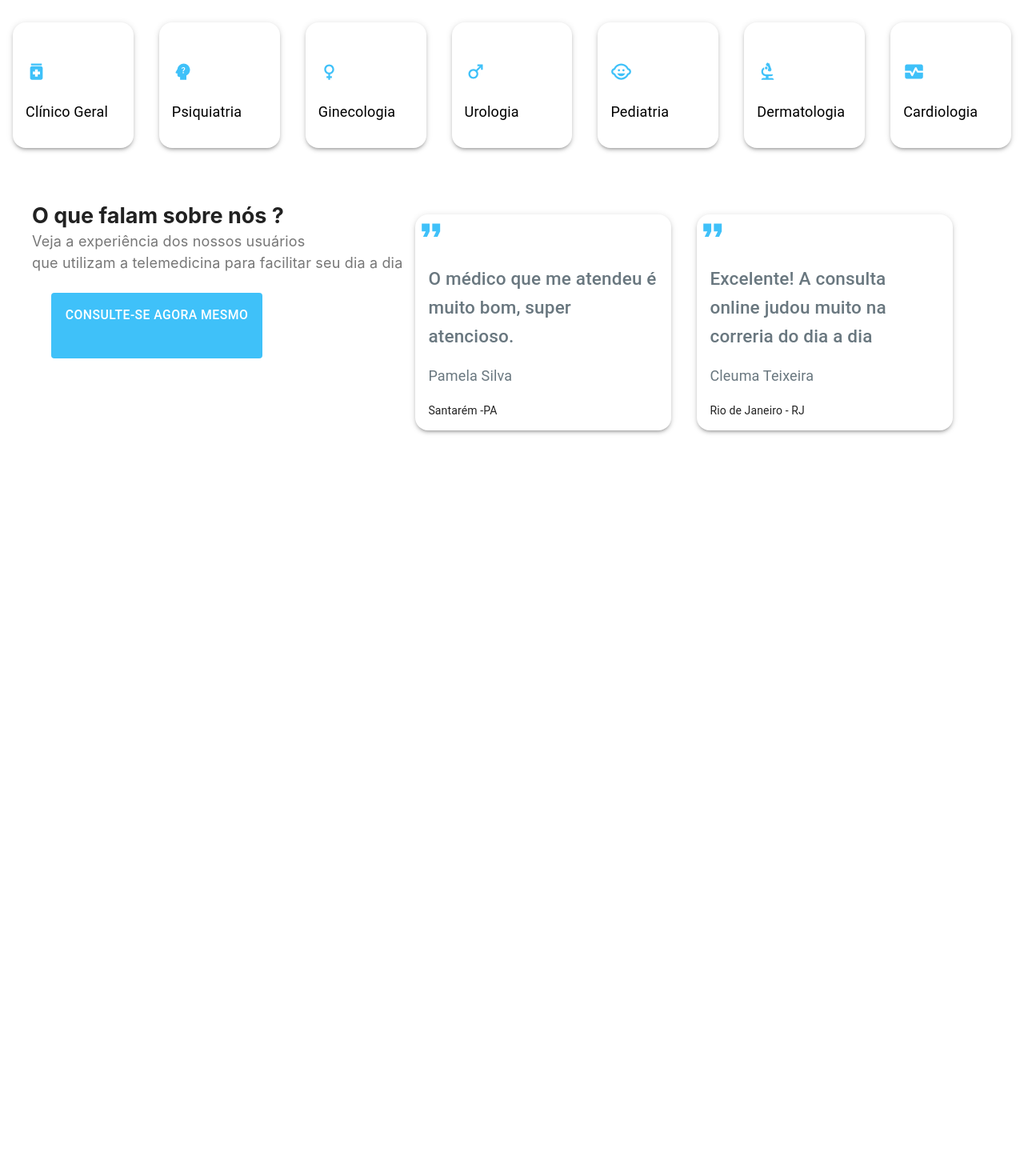
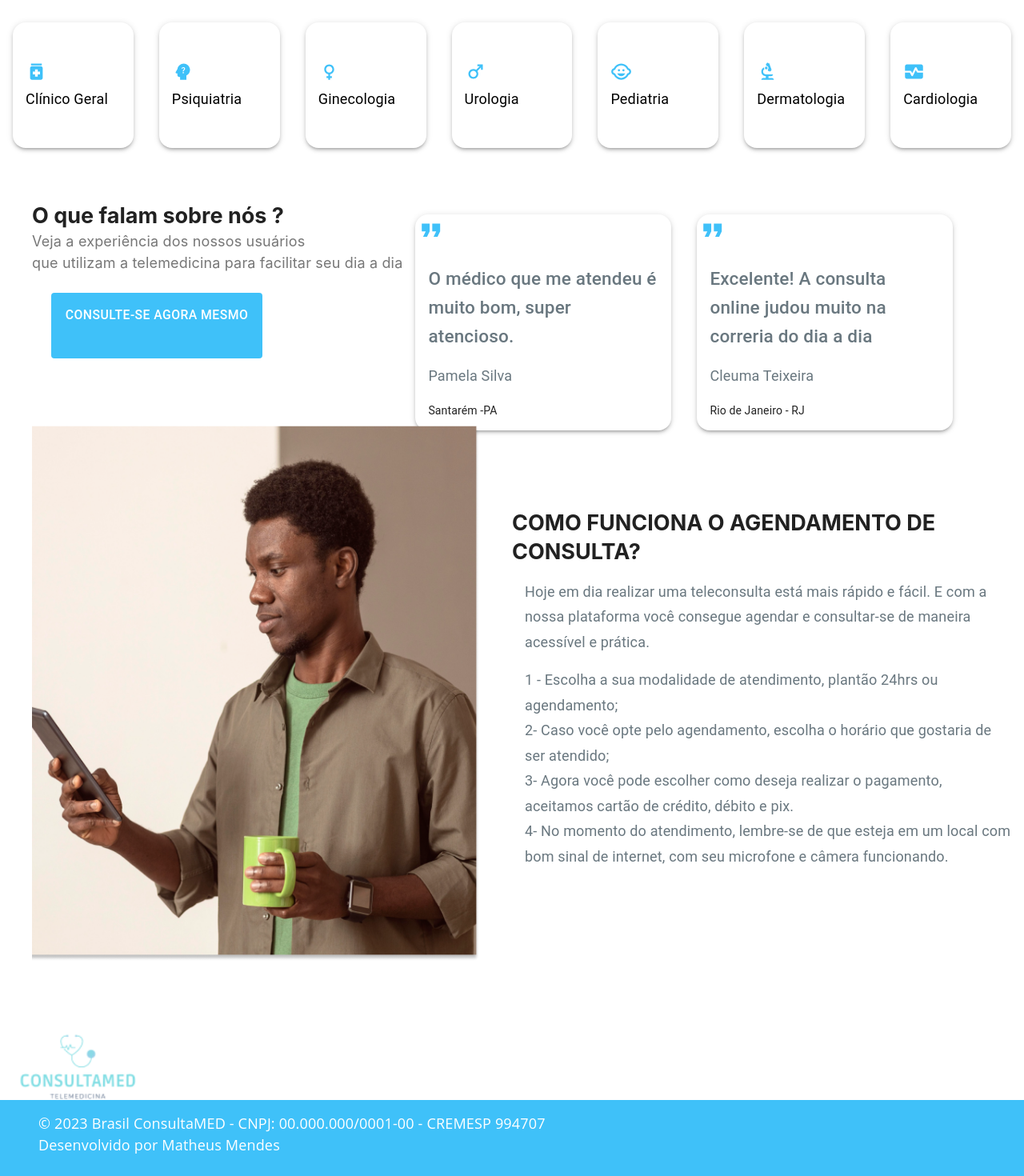
Before and after one commit to matheusmendescosta/consultamed-frontend, a Next.js app: page / in a window 1280 px wide. Shown: the part 1020-2490 px from the top of the page at 80% size. Before the commit the page ends 1574 px from the top, so only its background shows below. Built offline with nearby package versions, Linux system fonts and the light colour scheme.

Commit message:
Finalizando a tela home

```diff
--- a/src/pages/index.js
+++ b/src/pages/index.js
@@ -131,7 +131,7 @@ export default function Home() {
                           display: { xs: "none", md: "flex", justifyContent: "center", margin: 60 },
                         }}
                       >
-                        <Stack spacing={2}>
+                        <Stack>
                           <AddAlertIcon fontSize="large" sx={{ color: "white" }} />
                           <Typography color="#FFFF">Planos à partir de R$59,99</Typography>
                         </Stack>
@@ -159,7 +159,7 @@ export default function Home() {
                           display: { xs: "none", md: "flex", justifyContent: "center" },
                         }}
                       >
-                        <Stack spacing={2}>
+                        <Stack>
                           <DescriptionIcon fontSize="large" sx={{ color: "#3FC1F9" }} />
                           <Typography textAlign="left" color="black">
                             Renovação de Receita <br />à partir de R$ 48,99
@@ -223,7 +223,7 @@ export default function Home() {
                         boxShadow: 3,
                       }}
                     >
-                      <Stack spacing={2} sx={{ color: "#3FC1F9", margin: 2, marginTop: 6 }}>
+                      <Stack sx={{ color: "#3FC1F9", margin: 2, marginTop: 6 }}>
                         <Typography fontSize="large">{esp.Image}</Typography>
                         <Typography color="black">{esp.Nome}</Typography>
                       </Stack>
@@ -281,6 +281,53 @@ export default function Home() {
                 })}
               </Grid>
             </Grid>
+            <Grid container sx={{ height: "100vh" }}>
+              <Grid xs={6}>
+                <Box sx={{ margin: 5 }}>
+                  <Image src="/usingmobile.png" width={600} height={670} />
+                </Box>
+              </Grid>
+              <Grid xs={6}>
+                <Box sx={{ paddingTop: 18 }}>
+                  <Typography variant="h5" fontFamily="Inter" fontWeight="bold">
+                    COMO FUNCIONA O AGENDAMENTO DE CONSULTA?
+                  </Typography>
+                  <Typography variant="subtitle1" margin={2} color="#69777F">
+                    Hoje em dia realizar uma teleconsulta está mais rápido e fácil. E com a nossa plataforma você
+                    consegue agendar e consultar-se de maneira acessível e prática.{" "}
+                  </Typography>
+                  <Typography variant="subtitle1" margin={2} color="#69777F">
+                    1 - Escolha a sua modalidade de atendimento, plantão 24hrs ou agendamento;
+                    <br /> 2- Caso você opte pelo agendamento, escolha o horário que gostaria de ser atendido;
+                    <br /> 3- Agora você pode escolher como deseja realizar o pagamento, aceitamos cartão de crédito,
+                    débito e pix.
+                    <br /> 4- No momento do atendimento, lembre-se de que esteja em um local com bom sinal de internet,
+                    com seu microfone e câmera funcionando.{" "}
+                  </Typography>
+                </Box>
+              </Grid>
+            </Grid>
+            <Grid container sx={{ height: "5vh" }}>
+              <Grid xs={12}>
+                <Box sx={{ marginLeft: 3 }}>
+                  <Image src="/iconNavbar.png" width={147} height={83} />
+                </Box>
+                <Box
+                  sx={{
+                    backgroundColor: "#3FC1F9",
+                    width: 1,
+                    height: 1,
+                  }}
+                >
+                  <Box sx={{ paddingTop: 2 }}>
+                    <Typography sx={{ color: "white", fontFamily: "Open Sans", marginLeft: 6 }}>
+                      © 2023 Brasil ConsultaMED - CNPJ: 00.000.000/0001-00 - CREMESP 994707
+                      <br /> Desenvolvido por Matheus Mendes
+                    </Typography>
+                  </Box>
+                </Box>
+              </Grid>
+            </Grid>
           </Box>
         </main>
       </ThemeProvider>
```
Also changed, not shown: public/usingmobile.png (added).
